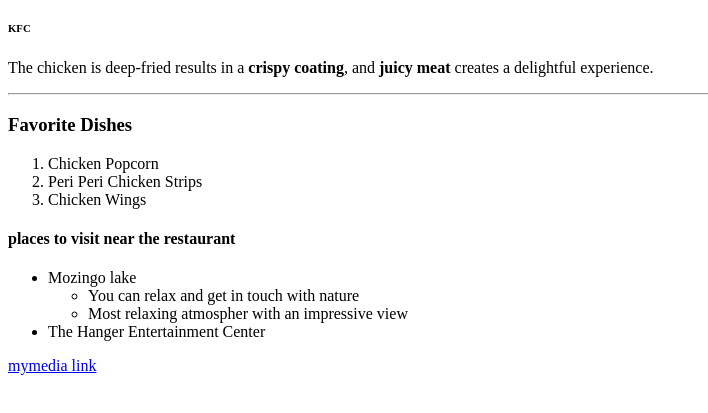
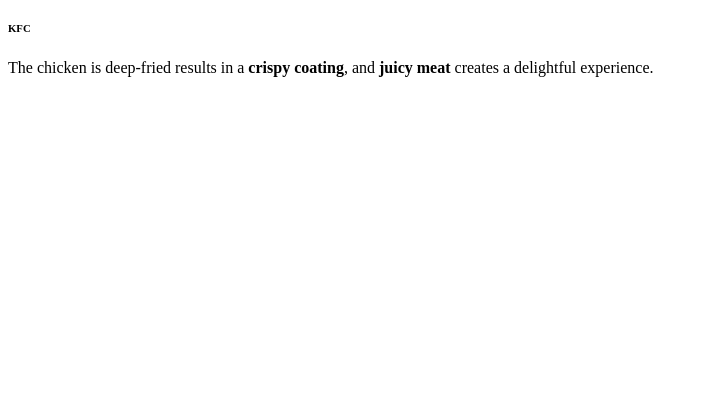
Before and after one commit to 44-563-Web-Apps-S24/44563-webapps-s24-assignment3-Yashaswini1308, a plain HTML site: page index.html in a window 1280 px wide. Shown: the part 61-474 px from the top of the page, without its empty margins (0-708 px from the left). Drawn offline with Linux system fonts and the light colour scheme.

Commit message:
Added some changes

```diff
--- a/index.html
+++ b/index.html
@@ -5,24 +5,8 @@
 </head>
 <body>
     <h1>Sai Shivani Yashaswini Putta</h1>
+    <h6>KFC</h6>
+    <p>The chicken is deep-fried results in a <b>crispy coating</b>, and <b>juicy meat</b> creates a delightful experience.</p>
+
 </body>
 </html>
-<h6>KFC</h6>
-<p>The chicken is deep-fried results in a <b>crispy coating</b>, and <b>juicy meat</b> creates a delightful experience.</p>
-<hr>
-<h3>Favorite Dishes </h3>
-<ol>
-    <li>Chicken Popcorn</li>
-    <li>Peri Peri Chicken Strips</li>
-    <li>Chicken Wings</li>
-</ol>
-<h4>places to visit near the restaurant</h4>
-<ul>
-    <li>Mozingo lake</li>
-    <ul>
-        <li>You can relax and get in touch with nature </li>
-        <li>Most relaxing atmospher with an impressive view</li>
-    </ul>
-    <li>The Hanger Entertainment Center</li>
-</ul>
-<a href="mymedia.html">mymedia link</a>
```
Also changed, not shown: bonus.html (added).
